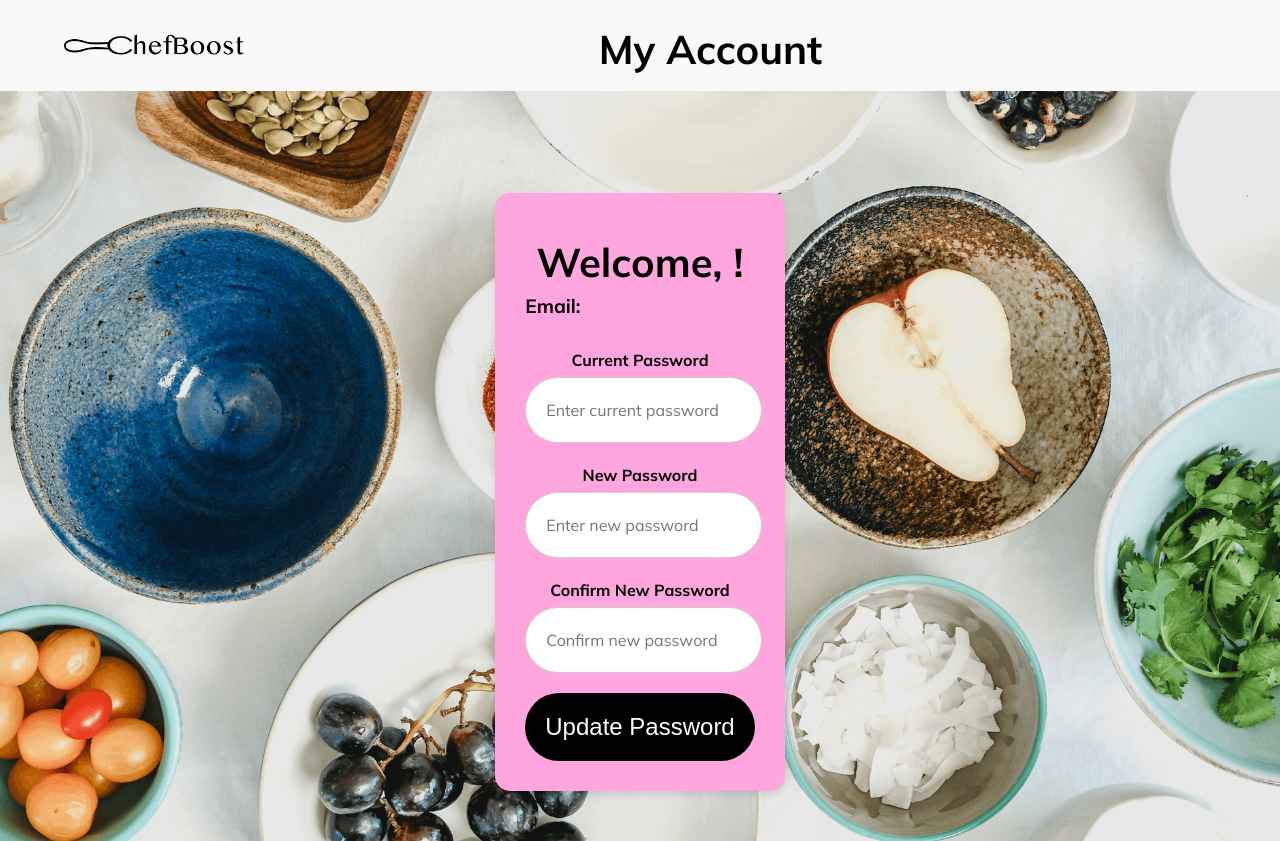
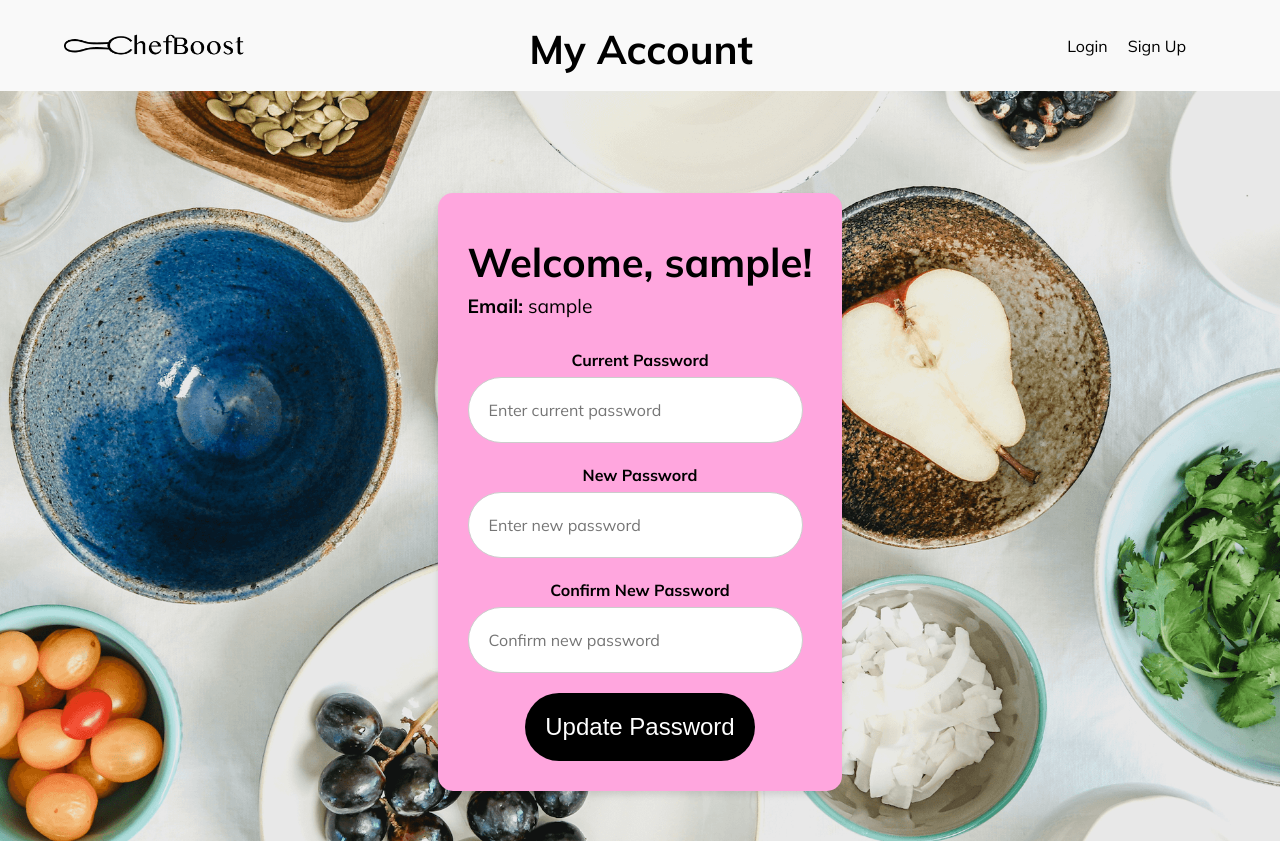
Before and after one commit to twosavoie/gen-ai-recipe-chatbot, a Flask app: template templates/my_account.html in a window 1280 px wide. Run offline with Flask 3, Linux system fonts and the light colour scheme; the template is opened without the code that fills it: values that come from a table or form of the project are taken from there, others are empty; tables that the repository leaves empty hold one stand-in row (values such as "Sample post").

Commit message:
page updates for flash support

```diff
--- a/templates/my_account.html
+++ b/templates/my_account.html
@@ -103,14 +103,20 @@
 {% block header %}
       <h1>My Account</h1>
       <div class="user-info">
+        {% if current_user.is_authenticated %}
+        <a href="{{ url_for('logout') }}">Logout</a>
+        {% else %}
+        <a href="{{ url_for('login') }}">Login</a>
+        <a href="{{ url_for('signup') }}">Sign Up</a>
+        {% endif %}
       </div>
 {% endblock %}
 
 {% block content %}
     <div class="account-container">
-      <h1>Welcome, !</h1>
+      <h1>Welcome, {{ user.username }}!</h1>
       <div class="profile-details">
-        <p><strong>Email:</strong> </p>
+        <p><strong>Email:</strong> {{ user.username }}</p>
       </div>
 
       <!-- Password Update Form -->
--- a/templates/signup.html
+++ b/templates/signup.html
@@ -26,6 +26,7 @@
           </div>
           <button type="submit" class="btn">Get Started</button>
         </form>
+        <p>Already have an account? <a href="{{ url_for('login') }}">Log In</a></p>
       </div>
     </div>
     </div>
```
